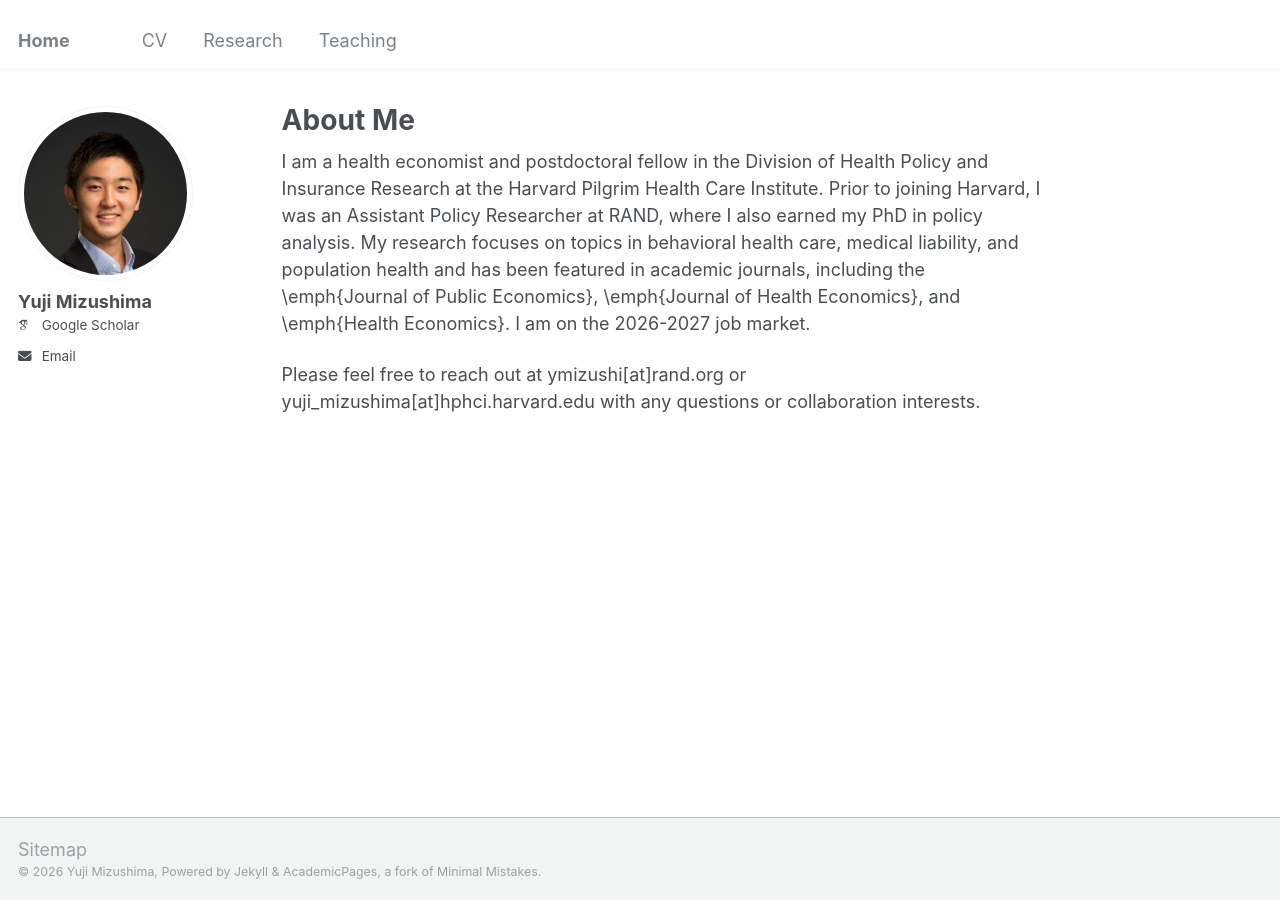
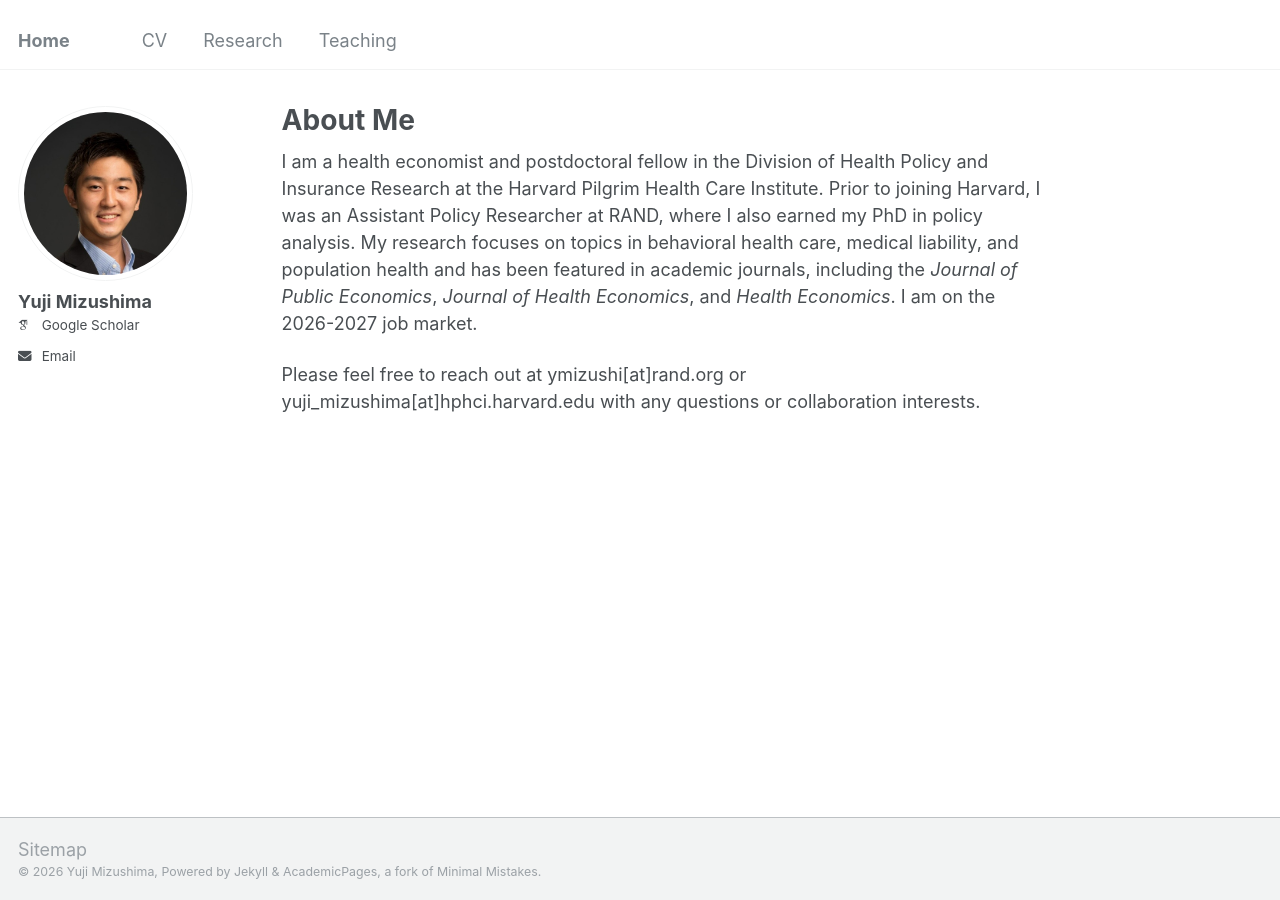
Before and after one commit to yujimizushima/yujimizushima.github.io, a Jekyll site: the page built from _pages/about.md, in a window 1280 px wide. Built offline with Jekyll 4.4.1, drawn with Linux system fonts in a browser that asks for light colours; some web fonts are replaced.

Commit message:
Update about.md

```diff
--- a/_pages/about.md
+++ b/_pages/about.md
@@ -7,6 +7,6 @@ redirect_from:
   - /about.html
 ---
 
-I am a health economist and postdoctoral fellow in the Division of Health Policy and Insurance Research at the Harvard Pilgrim Health Care Institute. Prior to joining Harvard, I was an Assistant Policy Researcher at RAND, where I also earned my PhD in policy analysis. My research focuses on topics in behavioral health care, medical liability, and population health and has been featured in academic journals, including the \emph{Journal of Public Economics}, \emph{Journal of Health Economics}, and \emph{Health Economics}. I am on the 2026-2027 job market.
+I am a health economist and postdoctoral fellow in the Division of Health Policy and Insurance Research at the Harvard Pilgrim Health Care Institute. Prior to joining Harvard, I was an Assistant Policy Researcher at RAND, where I also earned my PhD in policy analysis. My research focuses on topics in behavioral health care, medical liability, and population health and has been featured in academic journals, including the _Journal of Public Economics_, _Journal of Health Economics_, and _Health Economics_. I am on the 2026-2027 job market.
 
 Please feel free to reach out at ymizushi[at]rand.org or yuji_mizushima[at]hphci.harvard.edu with any questions or collaboration interests.
```
